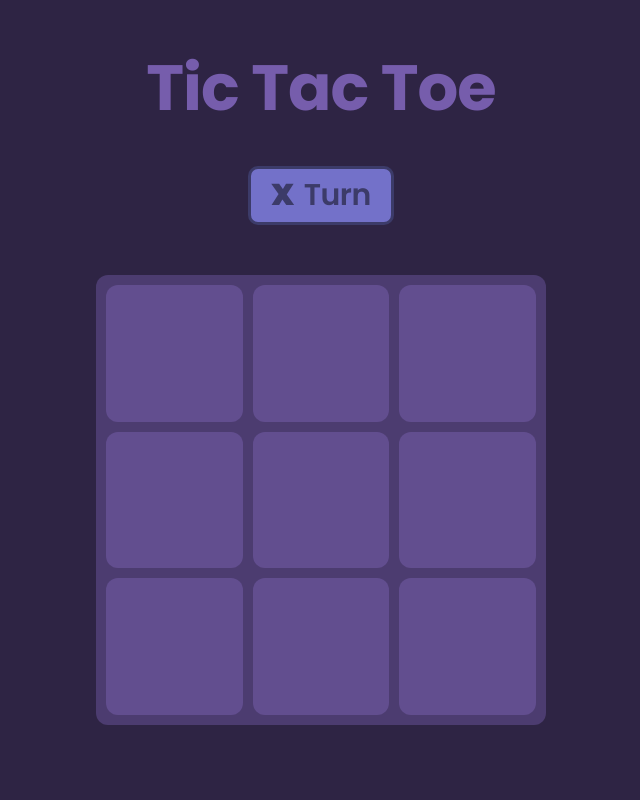
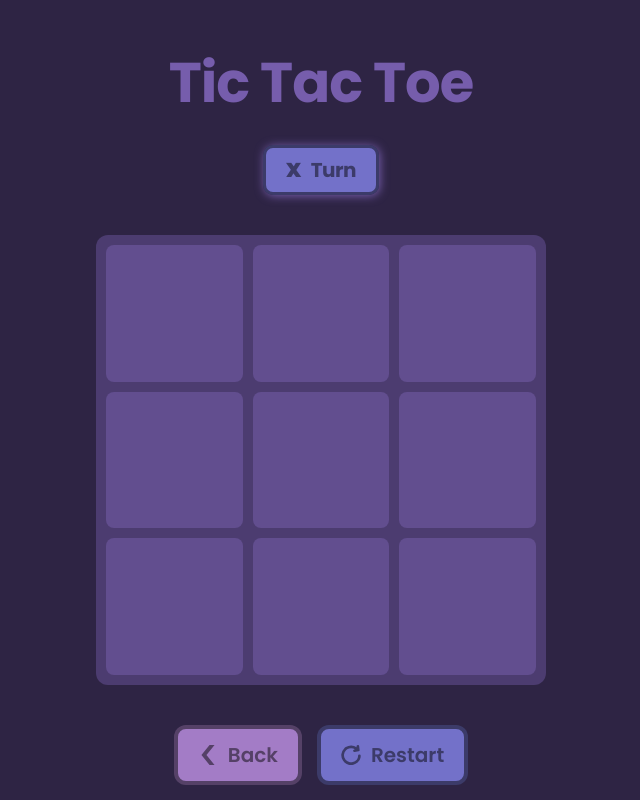
Before and after one commit to pavithiran-saravanan/tic-tac-toe, a plain HTML site: page index.html in a window 1280 px wide. Shown: the whole page, without its empty margins (319-959 px from the left). Drawn offline with Linux system fonts and the light colour scheme.

Commit message:
Add back and restart buttons

```diff
--- a/index.html
+++ b/index.html
@@ -15,14 +15,27 @@
         <div class="title">Tic Tac Toe</div>
     </header>
     <div class="game-container">
-        <div class="turn-indicator">
-            <div class="turn-main">
+        <div class="turn-indicator ">
+            <div class="turn-main ">
                 <span class="symbol">X</span>
                 <span class="turn">Turn</span>
             </div>
+            <div class="result hidden">- Game Over -</div>
+        </div>
         </div>
         <div class="gameboard">
         </div>
+        <div class="btn-container">
+            <button class="btn btn-back">
+                <?xml version="1.0" encoding="utf-8"?><svg class="btn-icon back-icon" version="1.1" id="Layer_1" xmlns="http://www.w3.org/2000/svg" xmlns:xlink="http://www.w3.org/1999/xlink" x="0px" y="0px" width="80.593px" height="122.88px" viewBox="0 0 80.593 122.88" enable-background="new 0 0 80.593 122.88" xml:space="preserve"><g><polygon points="80.593,0 49.771,0 0,61.44 49.771,122.88 80.593,122.88 30.82,61.44 80.593,0"/></g></svg>
+                <span class="btn-text back">Back</span>
+            </button>
+            <button class="btn btn-restart">
+                <svg class="btn-icon restart-icon" id="Layer_1" data-name="Layer 1" xmlns="http://www.w3.org/2000/svg" viewBox="0 0 119.4 122.88"><title>reload</title><path d="M83.91,26.34a43.78,43.78,0,0,0-22.68-7,42,42,0,0,0-24.42,7,49.94,49.94,0,0,0-7.46,6.09,42.07,42.07,0,0,0-5.47,54.1A49,49,0,0,0,30,94a41.83,41.83,0,0,0,18.6,10.9,42.77,42.77,0,0,0,21.77.13,47.18,47.18,0,0,0,19.2-9.62,38,38,0,0,0,11.14-16,36.8,36.8,0,0,0,1.64-6.18,38.36,38.36,0,0,0,.61-6.69,8.24,8.24,0,1,1,16.47,0,55.24,55.24,0,0,1-.8,9.53A54.77,54.77,0,0,1,100.26,108a63.62,63.62,0,0,1-25.92,13.1,59.09,59.09,0,0,1-30.1-.25,58.45,58.45,0,0,1-26-15.17,65.94,65.94,0,0,1-8.1-9.86,58.56,58.56,0,0,1,7.54-75,65.68,65.68,0,0,1,9.92-8.09A58.38,58.38,0,0,1,61.55,2.88,60.51,60.51,0,0,1,94.05,13.3l-.47-4.11A8.25,8.25,0,1,1,110,7.32l2.64,22.77h0a8.24,8.24,0,0,1-6.73,9L82.53,43.31a8.23,8.23,0,1,1-2.9-16.21l4.28-.76Z"/></svg>
+                <span class="btn-text restart">Restart</span>
+            </button>
+        </div>
+
     </div>
 </body>
 </html>
--- a/style.css
+++ b/style.css
@@ -6,7 +6,8 @@
 }
 
 :root{
-    --bg-primary: rgb(119, 185, 174);
+    /*Light*/
+    /* --bg-primary: rgb(119, 185, 174);
     --bg-board: rgb(255, 255, 255);
     --bg-cell: rgb(243, 243, 243);
     --title: rgba(0, 0, 0, 0.295);
@@ -14,8 +15,27 @@
     --x: rgb(95, 255, 228);
     --bg-x: rgb(143, 242, 255);
     --o: rgb(144, 255, 110);
-    --bg-o: rgb(185, 255, 164);
+    --bg-o: rgb(185, 255, 164); */
 
+    /* --bg-primary: rgb(119, 185, 174);
+    --bg-board: rgb(97, 153, 144);
+    --bg-cell: rgb(143, 223, 209);
+    --title: rgba(0, 0, 0, 0.295);
+    --marker: rgba(0, 0, 0, 0.247);
+    --x: rgb(95, 255, 228);
+    --bg-x: rgb(143, 242, 255);
+    --o: rgb(144, 255, 110);
+    --bg-o: rgb(185, 255, 164); */
+
+    --bg-primary: rgb(139, 119, 185);
+    --bg-board: rgb(109, 97, 153);
+    --bg-cell: rgb(174, 143, 223);
+    --title: rgba(0, 0, 0, 0.295);
+    --marker: rgba(0, 0, 0, 0.247);
+    --x: rgb(95, 106, 255);
+    --bg-x: rgb(143, 145, 255);
+    --o: rgb(202, 110, 255);
+    --bg-o: rgb(214, 164, 255);
 
     /*Dark Test*/
     --bg-primary: rgb(46, 36, 68);
@@ -38,11 +58,12 @@ header{
     display: flex;
     justify-content: center;
     align-items: center;
+    user-select: none;
 }
 
 .title{
     color: var(--title);
-    font-size: 4rem;
+    font-size: 3.5rem;
     font-weight: 700;
     display: flex;
     justify-content: center;
@@ -56,23 +77,20 @@ header{
     display: grid;
     grid-template-columns: 1fr 1fr 1fr;
     grid-template-rows: 1fr 1fr 1fr;
-    height: clamp(300px, 50vw, 450px);
-    width: clamp(300px, 50vw, 450px);
-    font-size: 50px;
+    height: clamp(320px, 50vw, 450px);
+    width: clamp(320px, 50vw, 450px);
     border-radius: 12px;
     overflow: hidden;
     padding: 10px;
     gap: 10px;
     background-color: var(--bg-board);
     user-select: none;
-
-    /* box-shadow: 2px 2px 15px var(--bg-board); */
 }
 
 .cell{
     background-color: var(--bg-cell);
-    border-radius: 12px;
-    font-size: 3.5rem;
+    border-radius: 8px;
+    font-size: 3.7em;
     font-weight: 800;
     display: grid;
     place-content: center;
@@ -82,34 +100,37 @@ header{
 
 .cell[mark='X']{
     background-color: var(--bg-x);
-    box-shadow: inset 1px 1px 15px;
+    box-shadow: inset 1px 1px 8px;
 }
 
 .cell[mark='O']{
     background-color: var(--bg-o);
-    box-shadow: inset 2px 2px 15px;
+    box-shadow: inset 2px 2px 8px;
 }
 
 .turn-indicator{
     display: flex;
     justify-content: center;
     align-items: center;
-    height: 80px;
     margin-bottom: 40px;
 }
 
 .turn-main{
+    box-shadow: 1px 1px 10px var(--title);
     display: flex;
     justify-content: center;
     align-items: center;
     gap: 10px;
     border-radius: 10px;
-    font-size: 30px;
-    font-weight: 600;
+
+    font-size: 20px;
+    font-weight: 700;
+    height: 50px;
+
     letter-spacing: -.5px;
     background-color: var(--bg-x);
     color: var(--turn);
-    padding: 4px 20px;
+    padding: 5px 20px;
     border: 3px solid var(--marker);
     color: var(--marker);
     user-select: none;
@@ -127,11 +148,74 @@ header{
 .turn-indicator:has(.turn-main[turn='O']) ~ .gameboard > .cell[mark='']:hover{
     background-color: var(--bg-o);
     transition: all 0.2s;
-    box-shadow: inset 1px 1px 15px;
+    box-shadow: inset 1px 1px 8px;
 }
 
 .turn-indicator:has(.turn-main[turn='X']) ~ .gameboard > .cell[mark='']:hover{
     background-color: var(--bg-x);
     transition: all 0.2s;
-    box-shadow: inset 1px 1px 15px;
+    box-shadow: inset 1px 1px 8px;
 }
+
+.btn-container{
+    min-width: 320px;
+    margin: auto;
+    display: grid;
+    grid-auto-flow: column;
+    place-content: center;
+    gap: 15px;
+    padding-top: 40px;
+}
+
+.btn{
+    border: none;
+    outline: none;
+    padding: 5px 20px;
+    display: grid;
+    place-content: center;
+    grid-template-columns: auto auto;
+    height: 60px;
+    gap: 10px;
+    border-radius: 12px;
+}
+
+.btn-back{
+    border: 4px solid var(--marker);
+    background-color: var(--bg-o);
+    color: var(--marker);
+}
+
+.btn-restart{
+    border: 4px solid var(--marker);
+    background-color: var(--bg-x);
+    color: var(--marker);
+}
+
+.btn-icon{
+    fill: var(--marker);
+    width: 20px;
+    height: 20px;
+    align-self: center;
+}
+
+.btn-text{
+    font-size: 20px;
+    font-weight: 600;
+}
+
+.display-container{
+    margin: auto;
+    padding-top: 20px;
+}
+
+.result{
+    font-size: 30px;
+    color: rgb(201, 177, 255);
+    font-weight: 600;
+    text-align: center;
+    text-shadow: 1px 1px 10px;
+}
+
+.hidden{
+    display: none;
+}
```
Also changed, not shown: icons/angle-left-icon.svg (added), icons/left-arrow-direction-svgrepo-com.svg (added), icons/left-arrow-svgrepo-com.svg (added), icons/refresh-icon.svg (added), icons/reload-icon.svg (added).
